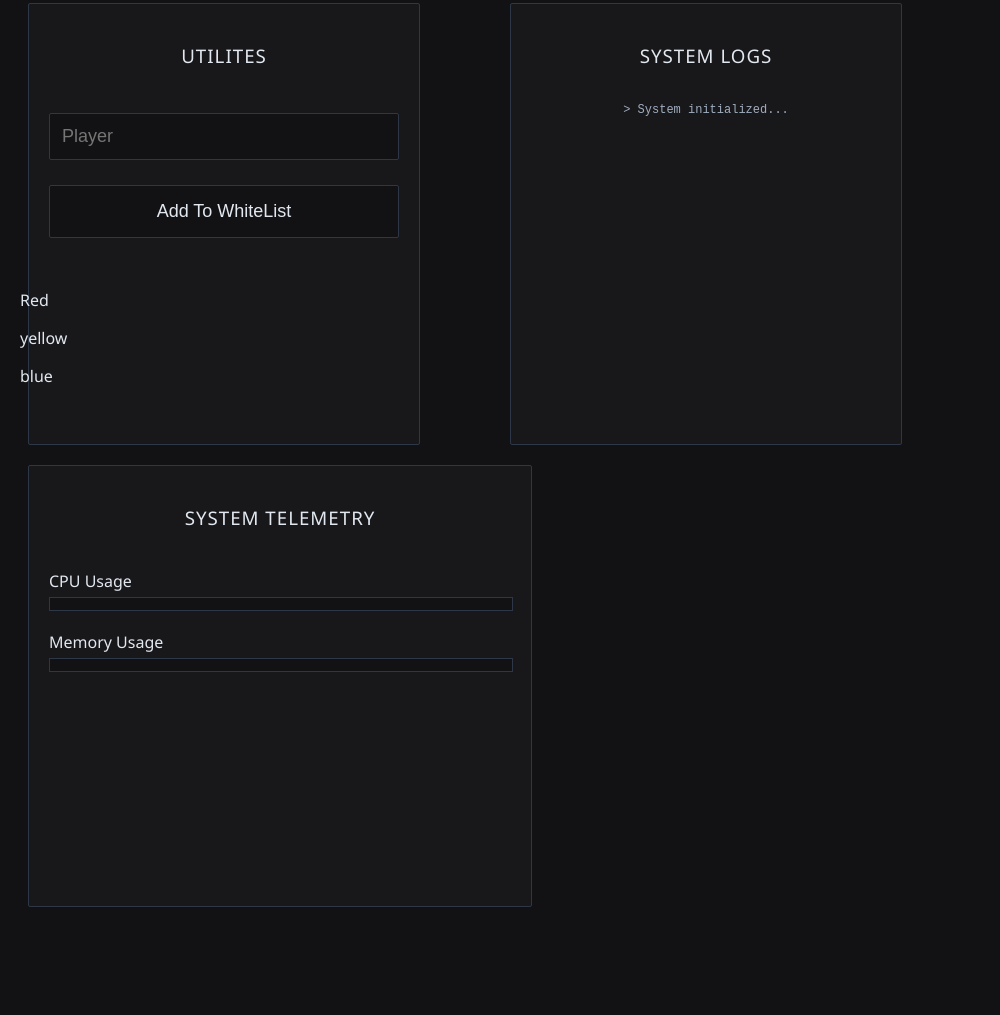
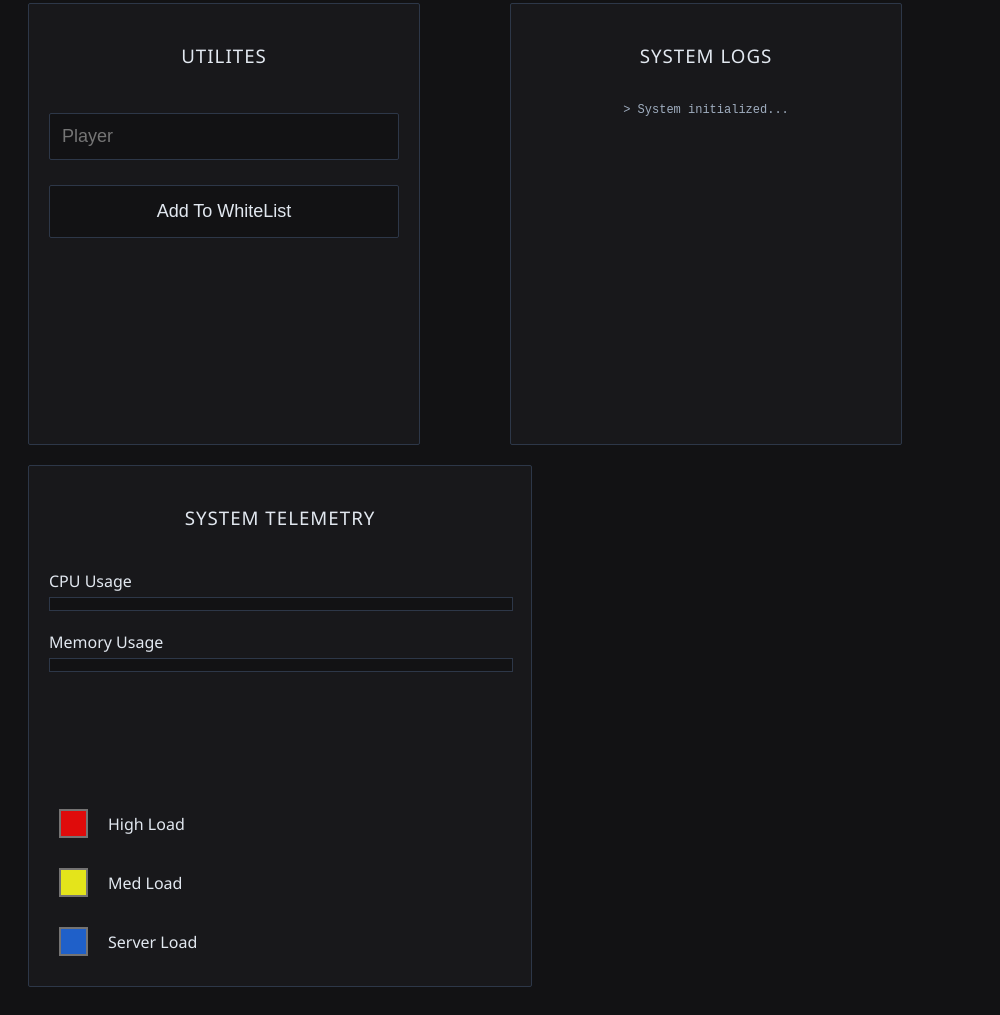
Before and after one commit to DamienZarich/ServerLoaded, an Electron app: page index.html in a window 1000 px wide. Shown: the part 487-1502 px from the top of the page. Before the commit the page ends 1422 px from the top, so only its background shows below. Drawn offline with Linux system fonts and the light colour scheme; no server answers.

Commit message:
finished adding the key for the bars now im going to add a ping card that displays avg ping along with highest/lowest ping

```diff
--- a/index.html
+++ b/index.html
@@ -44,18 +44,21 @@
             <div class="back-bar"></div>
             <div class="front-bar"></div>
         </div>
-        <div class="keys">
+    </div>
+     <div class="keys">
             <div class="red">
-                <p>Red</p>
+                <div class="color-box red"></div> <span>High Load</span>
             </div>
             <div class="yellow">
-                <p>yellow</p>
+                <div class="color-box yellow"></div> <span>Med Load</span>
             </div>
             <div class="blue">
-                <p>blue</p>
+                <div class="color-box blue"></div> <span>Server Load</span>
             </div>
         </div>
-    </div>
+        <div class="ping-card">
+
+        </div>
 </div>
  </div>
  <script src="index.js" defer></script>
--- a/style.css
+++ b/style.css
@@ -79,9 +79,12 @@ h3 {
     display: flex;
     flex-direction: column;
     gap: 20px;
+    position: relative;
+    padding-bottom: 100px;
 }
 .telemetry-group {
     width: 100%;
+position: relative;
 }
 .progress-bar {
     width: 100%;
@@ -114,9 +117,32 @@ background: #1e242e;
     background: rgb(228, 228, 27);
 }
 .keys {
-    width: 20px;
-    height: 20px;
     position: absolute;
     bottom: 20px;
     left: 20px;
+    display: flex;
+    flex-direction: column;
+    padding: 10px;
+    z-index: 10;
+    gap: 30px;
 }
+.red, .yellow, .blue {
+    display: flex;
+    align-items: center;
+    font-size: 16px;
+    gap: 20px;
+}
+.color-box {
+    width: 25px;
+    height: 25px;
+    border: 2px solid rgb(116, 115, 115);
+}
+.color-box.red{
+    background: #df0b0b;
+}
+.color-box.yellow {
+    background:  rgb(228, 228, 27);
+}
+.color-box.blue {
+    background: rgb(31, 96, 201);
+}
```
